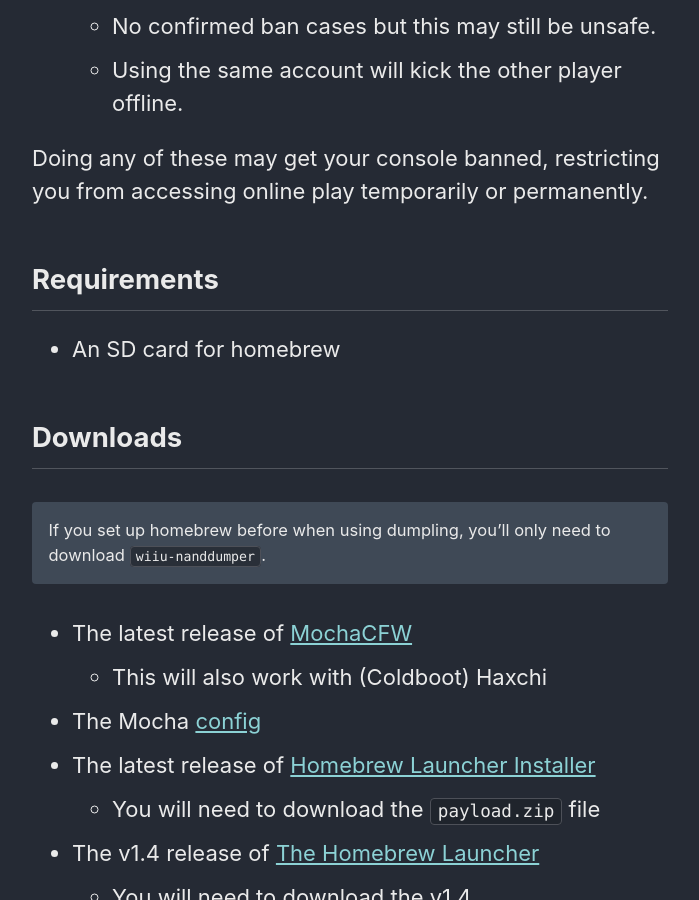
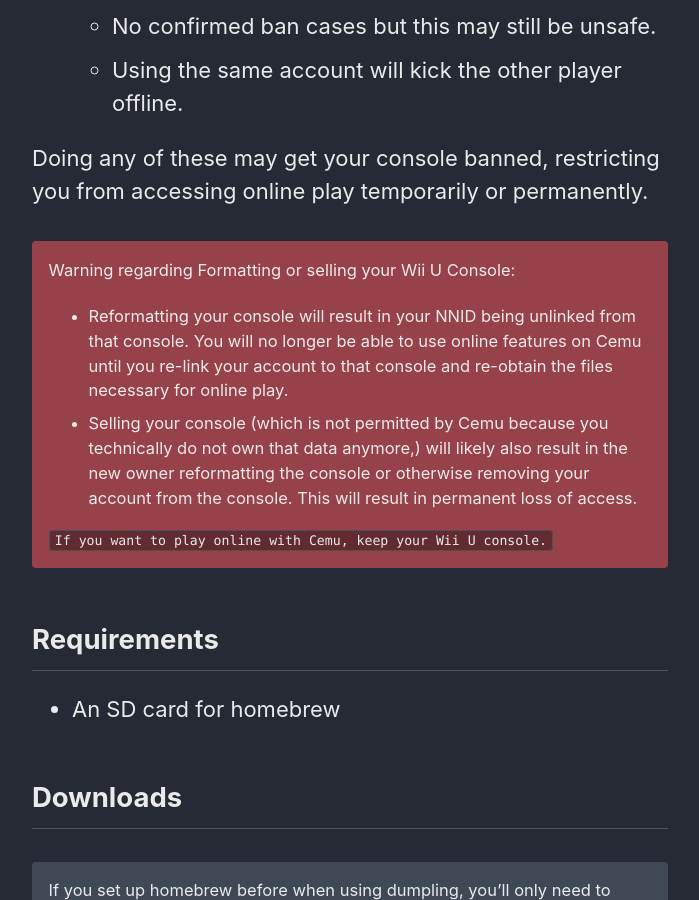
Before and after one commit to cfw-guide/cemu.cfw.guide, a Jekyll site: the page built from _pages/en_US/online-play.md, in a window 1280 px wide and 900 px high, scrolled down 1209 px. Shown: the whole window, without its empty margins (290-989 px from the left). Built offline with Jekyll 4.4.1, drawn with Linux system fonts in a browser that asks for light colours.

Commit message:
Update online-play.md
Added an extensive warning against selling or reformatting the console.

```diff
--- a/_pages/en_US/online-play.md
+++ b/_pages/en_US/online-play.md
@@ -22,6 +22,20 @@
   - Using the same account will kick the other player offline.
 
 Doing any of these may get your console banned, restricting you from accessing online play temporarily or permanently.
+
+{% capture onlineWarning %}
+
+Warning regarding Formatting or selling your Wii U Console:
+
+- Reformatting your console will result in your NNID being unlinked from that console.  You will no longer be able to use online features on Cemu until you re-link your account to that console and re-obtain the files necessary for online play.
+
+- Selling your console (which is not permitted by Cemu because you technically do not own that data anymore,) will likely also result in the new owner reformatting the console or otherwise removing your account from the console. This will result in permanent loss of access.
+
+`If you want to play online with Cemu, keep your Wii U console.`
+
+{% endcapture %}
+
+<div class="notice--danger">{{ onlineWarning | markdownify }}</div>
 
 ## Requirements
 
```
